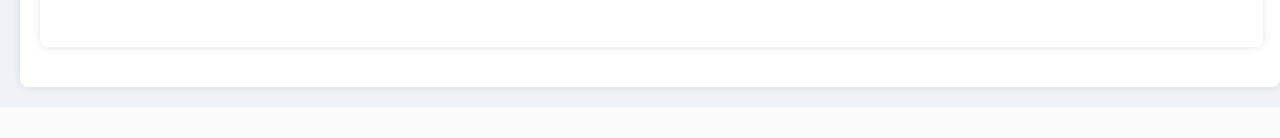
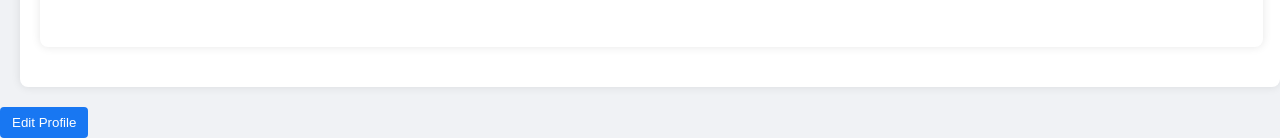
Before and after one commit to malithi19/Social-Network, a Django app: page /profile/1/ in a window 1280 px wide. Shown: the part 1645-1783 px from the top of the page. Before the commit the page ends 1739 px from the top, so only its background shows below. Run offline with Django 5.2, Linux system fonts and the light colour scheme; tables that the repository leaves empty hold one stand-in row (values such as "Sample post"); grey boxes marked "Sample" are stand-in pictures.

Commit message:
form done edit profile

```diff
--- a/social/Templates/profile.html
+++ b/social/Templates/profile.html
@@ -547,24 +547,35 @@
     </div>
 </div>
 
+    <button onclick="showPopup()">Edit Profile</button>
     <div class="popup-overlay" id="editProfilePopup">
         <div class="popup-content">
             <span class="close-btn" onclick="hidePopup()">&times;</span>
             <h2>Edit Profile</h2>
+            <form method="post" enctype="multipart/form-data" action="{% url 'edit_profile' %}">
+                {% csrf_token %}
                 <div class="form-group">
-            <label for="popupProfileName">Profile Name</label>
-            <input type="text" id="popupProfileName" name="profileName" value="{{ request.user.username }}">
+                    <label for="popupProfileName">First Name</label>
+                    <input type="text" id="popupProfileName" name="first_name" value="{{ user_form.first_name.value }}">
+                </div>
+                <div class="form-group">
+                    <label for="popupProfileName">Last Name</label>
+                    <input type="text" id="popupProfileName" name="last_name" value="{{ user_form.last_name.value }}">
                 </div>
                 <div class="form-group">
                     <label for="popupBio">Bio</label>
-            <input type="text" id="popupBio" name="bio" value="{{ user.profile.bio }}">
+                    <input type="text" id="popupBio" name="bio" value="{{ profile_form.bio.value }}">
+                </div>
+                <div class="form-group">
+                    <label for="popupProfileName">Location</label>
+                    <input type="text" id="popupProfileName" name="location" value="{{ profile_form.location.value }}">
                 </div>
                 <div class="form-group">
                     <label for="popupProfilePicture">Profile Picture</label>
                     <label for="popupProfilePicture" class="custom-file-label" onclick="document.getElementById('popupProfilePicture').click()">
                         <button type="button">Choose File</button>
                     </label>
-            <input type="file" id="popupProfilePicture" name="profilePicture" accept="image/*" style="display: none;">
+                    <input type="file" id="popupProfilePicture" name="picture" accept="image/*" style="display: none;">
                 </div>
                 <br>
                 <div class="form-group">
@@ -572,11 +583,13 @@
                     <label for="popupCoverPhoto" class="custom-file-label" onclick="document.getElementById('popupCoverPhoto').click()">
                         <button type="button">Choose File</button>
                     </label>
-            <input type="file" id="popupCoverPhoto" name="coverPhoto" accept="image/*" style="display: none;">
+                    <input type="file" id="popupCoverPhoto" name="cover_picture" accept="image/*" style="display: none;">
                 </div>
                 <br>
                 <br>
-        <button type="button" onclick="saveProfile()">Save Changes</button>
+                <button type="submit">Save Changes</button>
+            </form>
+        </div>
     </div>
 </div>
 
--- a/social/urls.py
+++ b/social/urls.py
@@ -13,7 +13,7 @@ urlpatterns = [
     path('update_profile_picture/', update_profile_picture, name='update_profile_picture'),
     path('update_cover_photo/', update_cover_photo, name='update_cover_photo'),
     path('menu/<int:pid>/', views.menu, name='menu'),
-    path('', views.edit_profile, name='edit_profile'),
+    path('edit_profile/', views.edit_profile, name='edit_profile'),
     path('friends/', views.friends, name='friends'),
     path('add_friend/<int:user_id>/', views.add_friend, name='add_friend'),
     path('logout/', views.logout, name='logout'),
--- a/social/views.py
+++ b/social/views.py
@@ -15,6 +15,7 @@ from .forms import PostForm
 from django.contrib.auth.models import User
 from django.db.models import Q
 from django.contrib.auth.decorators import login_required
+from .forms import UserForm, UserProfileForm
 
 
 # Regular view functions
@@ -233,6 +234,25 @@ def tagable_view(request):
     friends = user_profile.friends.all()
     return render(request, 'tagable.html', {'friends': friends})
 
+@login_required
+def edit_profile(request):
+    if request.method == 'POST':
+        user_form = UserForm(request.POST, instance=request.user)
+        profile_form = UserProfileForm(request.POST, request.FILES, instance=request.user.profile)
+
+        if user_form.is_valid() and profile_form.is_valid():
+            user_form.save()
+            profile_form.save()
+            return redirect('profile', user_id=request.user.id)
+    else:
+        user_form = UserForm(instance=request.user)
+        profile_form = UserProfileForm(instance=request.user.profile)
+
+    return render(request, 'edit_profile.html', {
+        'user_form': user_form,
+        'profile_form': profile_form
+    })
+
 
 # DRF viewsets
 class UserProfileViewSet(viewsets.ModelViewSet):
```
Also changed, not shown: social/forms.py (+10 -0 lines). Lines whose indentation alone changed are shown as unchanged.
